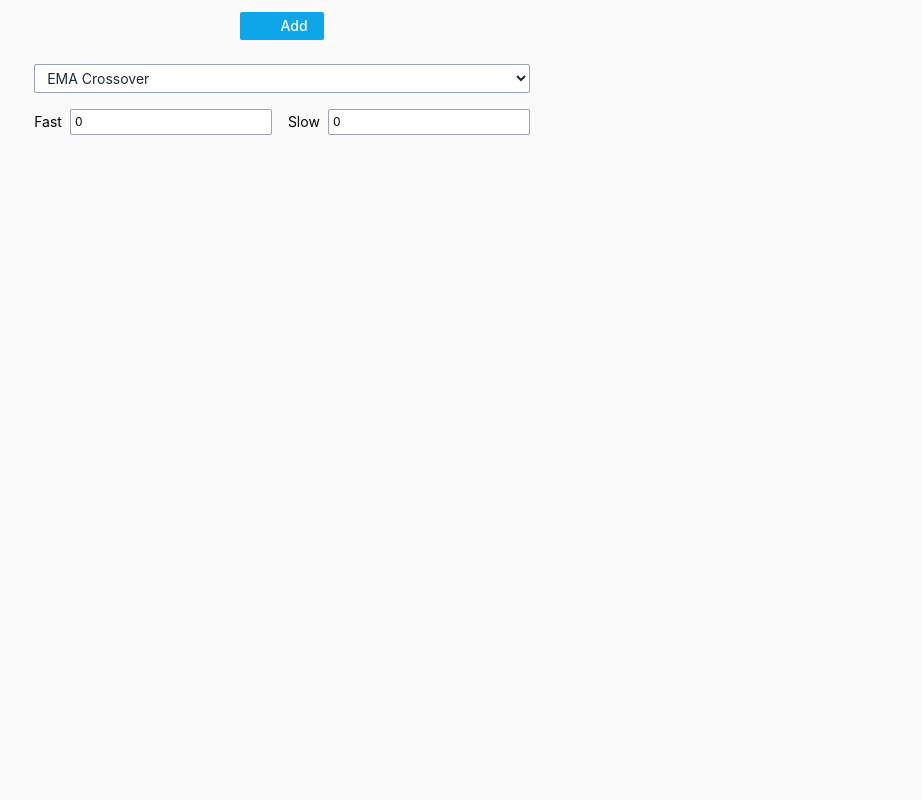
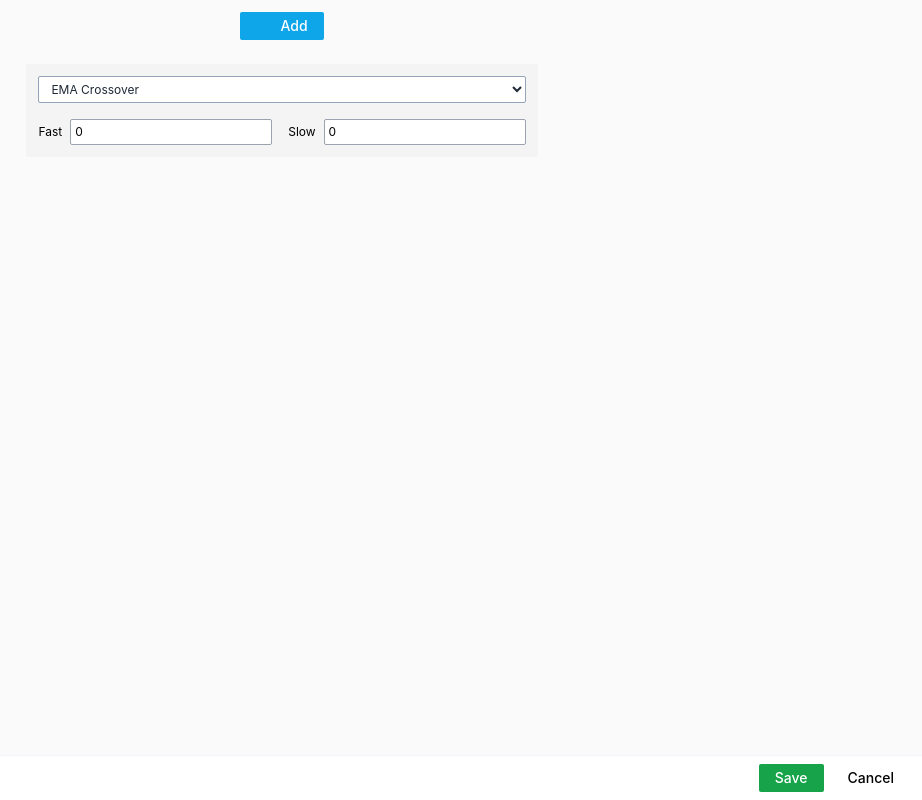
Before and after one commit to takshch/strategy, a React (Create React App) app: page /settings in a window 1280 px wide. Shown: the whole page, without its empty margins (358-1280 px from the left). Built offline with nearby package versions, Linux system fonts and the light colour scheme; some icons are missing.

Commit message:
Adds Save/Cancel button

```diff
--- a/src/components/IndicatorSetting.jsx
+++ b/src/components/IndicatorSetting.jsx
@@ -10,7 +10,7 @@ const IndicatorFields = ({ indicatorId, onChange, values }) => {
     <div className="flex justify-center gap-4 text-sm">
       {fields.map(({ label }, index) =>
         <div key={`indicator-${indicatorId}-${index}`} className="inline-flex items-center gap-2">
-          <span className="capitalize">{label}</span>
+          <span className="capitalize text-xs">{label}</span>
           <Input
             type="number"
             onChange={(e) => onChange(label, e)}
@@ -38,7 +38,7 @@ function IndicatorSetting({ id, setting, setSetting }) {
   };
 
   return (
-    <div className="flex flex-col justify-center gap-4">
+    <div className="flex flex-col justify-center gap-4 bg-zinc-100 p-3 rounded-sm">
       <Select options={OPTIONS} selected={indicator} onChange={onIndicatorChange} />
       <IndicatorFields indicatorId={indicator} onChange={onSettingsChange} values={parameters} />
     </div>
--- a/src/components/UI/Button.jsx
+++ b/src/components/UI/Button.jsx
@@ -2,13 +2,14 @@ import classNames from "classnames";
 
 const styles = {
   'blue': 'bg-sky-500 text-white',
-  'green': 'bg-green-600 text-white'
+  'green': 'bg-green-600 text-white',
+  'white': 'bg-white text-black'
 }
 
-function Button({ children, text, style = 'blue', className, ...props }) {
+function Button({ children, text, color = 'blue', className, ...props }) {
   return (
     <button
-      className={classNames("border-0 py-1 px-4 rounded-sm text-sm font-medium", styles[style], className)}
+      className={classNames("border-0 py-1 px-4 rounded-sm text-sm font-medium", styles[color], className)}
       {...props}
     >
       {children ? children : text}
--- a/src/components/UI/Select.jsx
+++ b/src/components/UI/Select.jsx
@@ -1,7 +1,7 @@
 function Select({ options = [], onChange, selected }) {
   return (
     <select
-      className="inline border border-slate-400 rounded-sm bg-white py-1 px-2 text-sm text-gray-800"
+      className="inline border border-slate-400 rounded-sm bg-white py-1 px-2 text-xs text-gray-800"
       value={selected}
       onChange={(e) => onChange(e)}
     >
--- a/src/routes/Settings.jsx
+++ b/src/routes/Settings.jsx
@@ -1,5 +1,4 @@
 import { Icon } from "@iconify/react";
-import { useEffect } from "react";
 import { useReducer } from "react";
 import IndicatorSetting from "../components/IndicatorSetting";
 import Button from "../components/UI/Button";
@@ -35,16 +34,21 @@ function SettingsRoute() {
     dispatch({ type: ACTION_TYPES.ADD });
   };
 
-  useEffect(() => {
-    console.log(settings);
-  }, [settings]);
-
   const setSetting = (payload) => {
     dispatch({ type: ACTION_TYPES.SAVE, payload });
   };
 
+  const save = () => {
+    console.log(settings);
+  }
+
+  const cancel = () => {
+    console.log(settings);
+  }
+
   return (
-    <div className="w-screen h-screen flex flex-col items-center gap-y-6 py-3 px-2 bg-zinc-50">
+    <>
+      <div className="min-h-screen min-w-screen h-full w-full flex flex-col items-center gap-y-6 py-3 px-2 pb-20 bg-zinc-50">
         <div className="flex">
           <Button
             onClick={() => addIndicator()}
@@ -65,6 +69,17 @@ function SettingsRoute() {
           )}
         </div>
       </div>
+      <div className="fixed bottom-0 left-0 w-full bg-white py-2 px-3 border-t border-slate-100">
+        <div className="flex gap-2 justify-end">
+          <Button color="green" onClick={() => save()}>
+            Save
+          </Button>
+          <Button color="white" onClick={() => cancel()}>
+            Cancel
+          </Button>
+        </div>
+      </div>
+    </>
   );
 }
 
```
Lines whose indentation alone changed are shown as unchanged.
